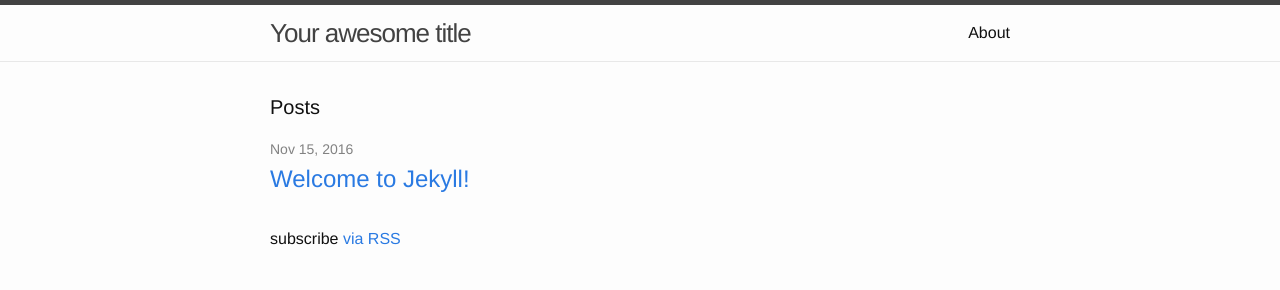
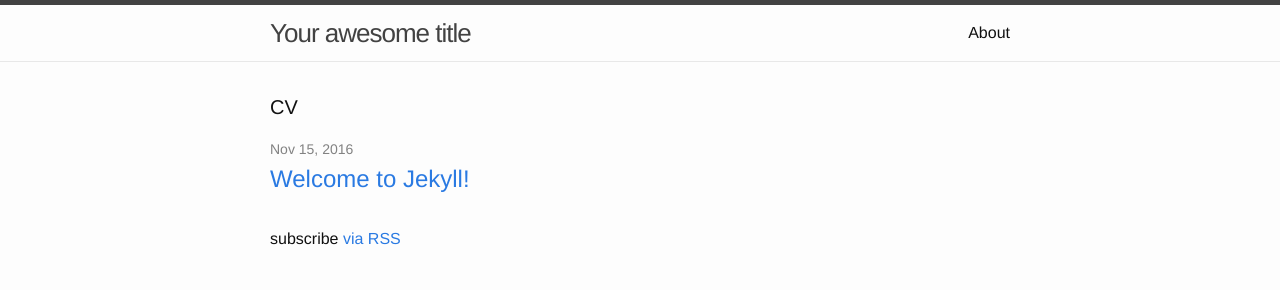
Before and after one commit to Iagea/iagea.github.io, a Jekyll site: the page built from index.html, in a window 1280 px wide. Shown: the top 290 px of the page. Built offline with Jekyll 4.4.1, drawn with Linux system fonts in a browser that asks for light colours.

Commit message:
Update index.html

```diff
--- a/index.html
+++ b/index.html
@@ -4,7 +4,7 @@
 
 <div class="home">
 
-  <h1 class="page-heading">Posts</h1>
+  <h1 class="page-heading">CV</h1>
 
   <ul class="post-list">
     {% for post in site.posts %}
```
